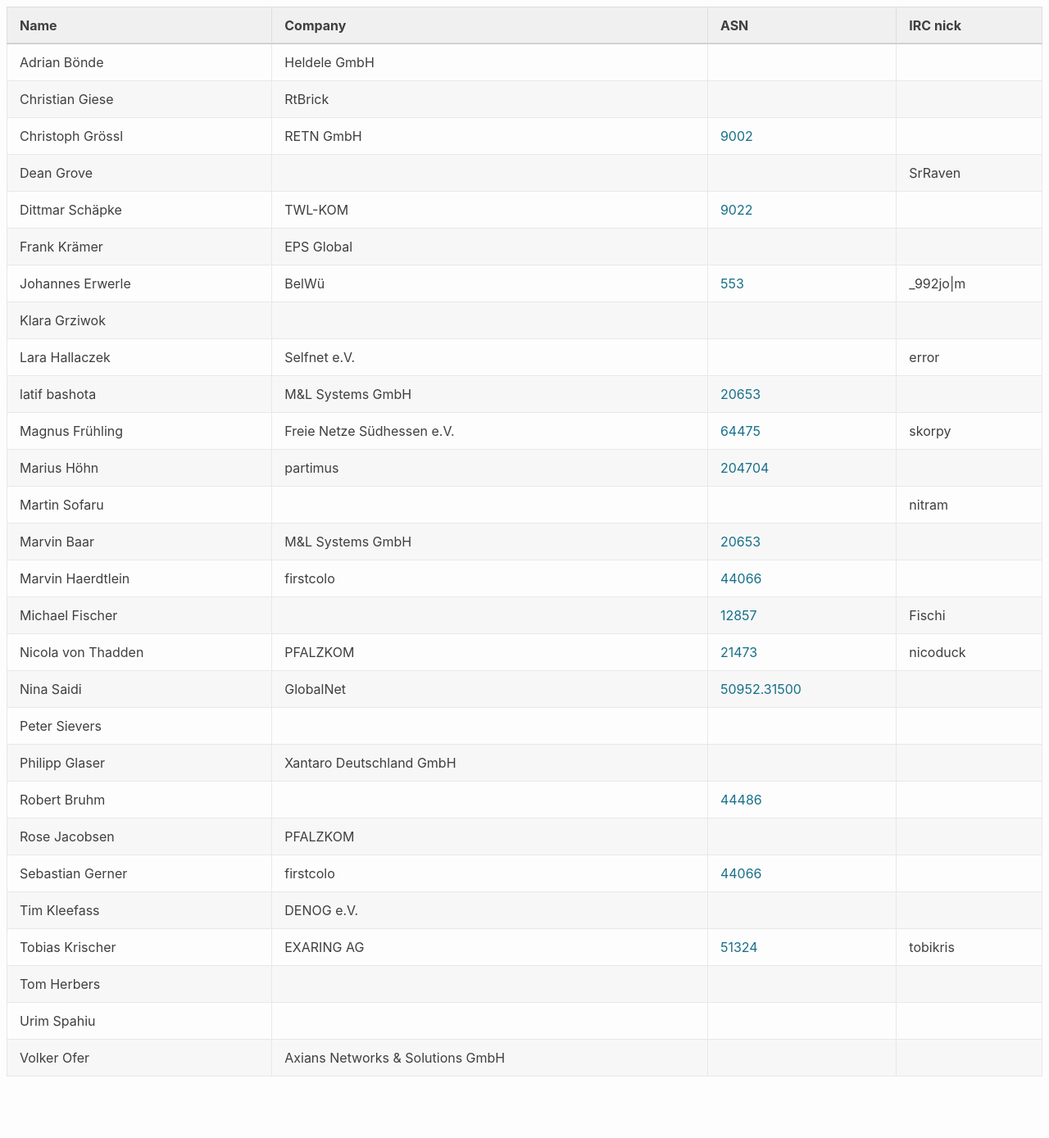
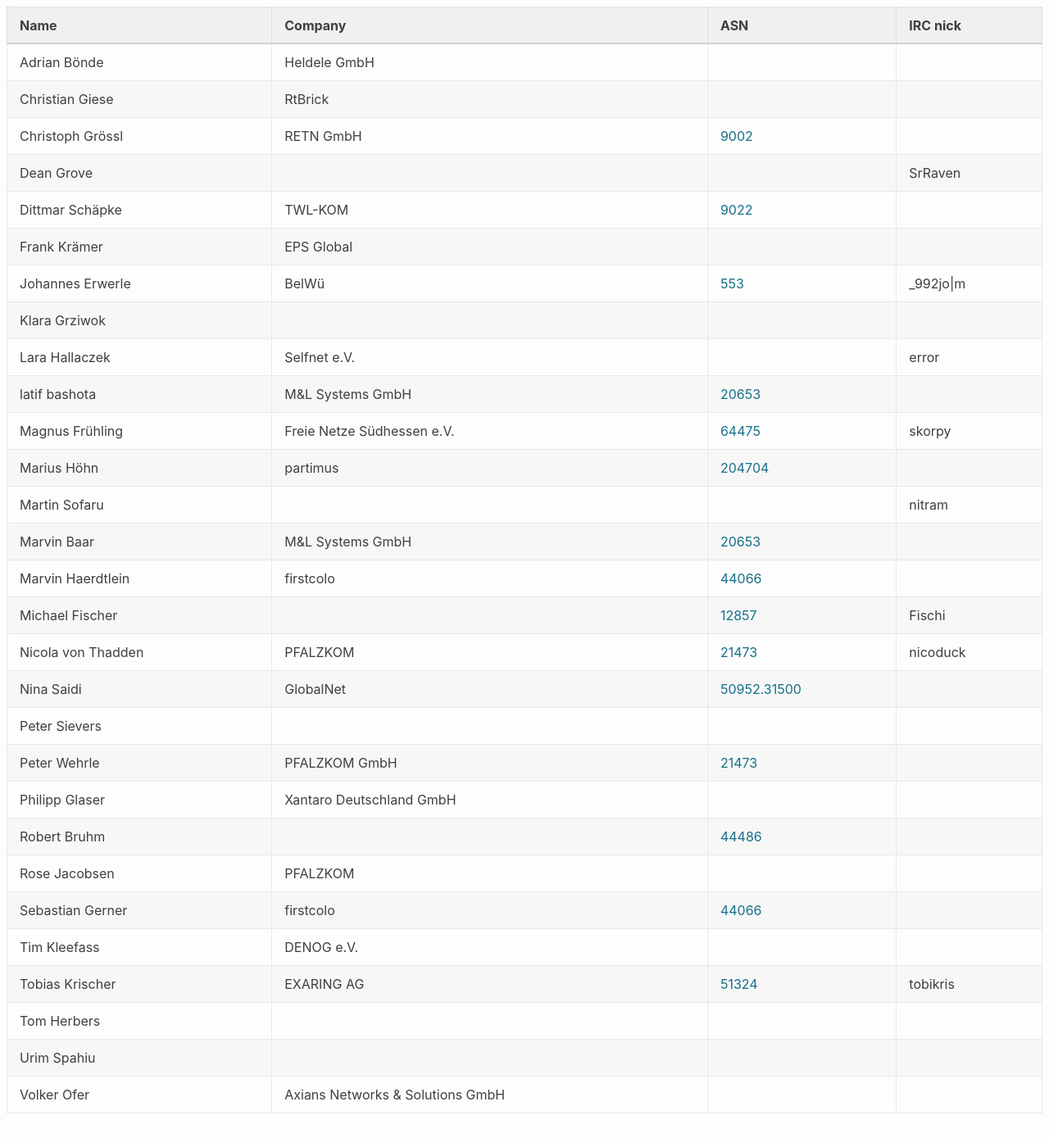
Before and after one commit to denog/pretix-attendeelist, a Jekyll site: the page built from denogmeetup24-04/index.markdown, in a window 1280 px wide and 1389 px high. Shown: the whole window at 82% size. Built offline with Jekyll 4.4.1, drawn with Linux system fonts in a browser that asks for light colours.

Commit message:
Latest data: Sun Feb 18 19:09:26 UTC 2024

```diff
--- a/_data/attendees_denogmeetup24-04.json
+++ b/_data/attendees_denogmeetup24-04.json
@@ -114,6 +114,12 @@
     "asn": null
   },
   {
+    "name": "Peter Wehrle",
+    "company": "PFALZKOM GmbH",
+    "irc": null,
+    "asn": "21473"
+  },
+  {
     "name": "Philipp Glaser",
     "company": "Xantaro Deutschland GmbH",
     "irc": null,
```
